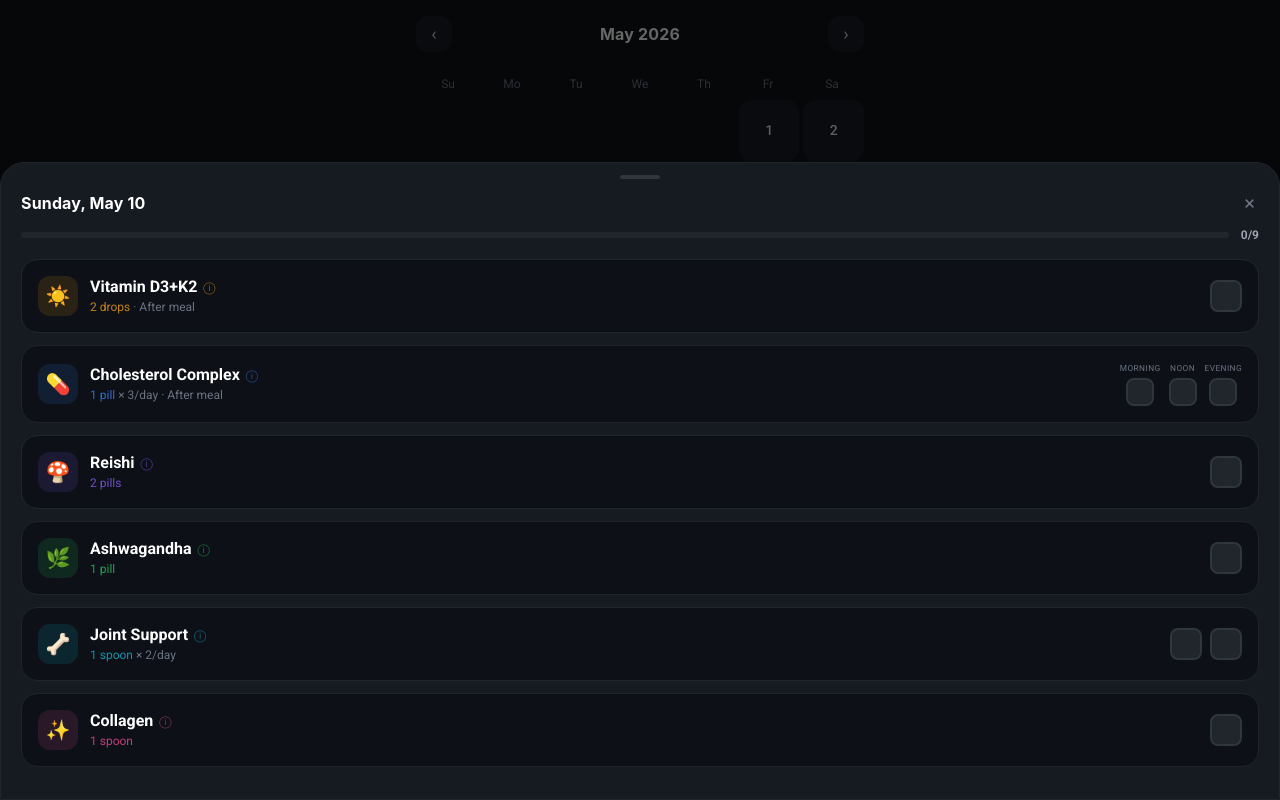
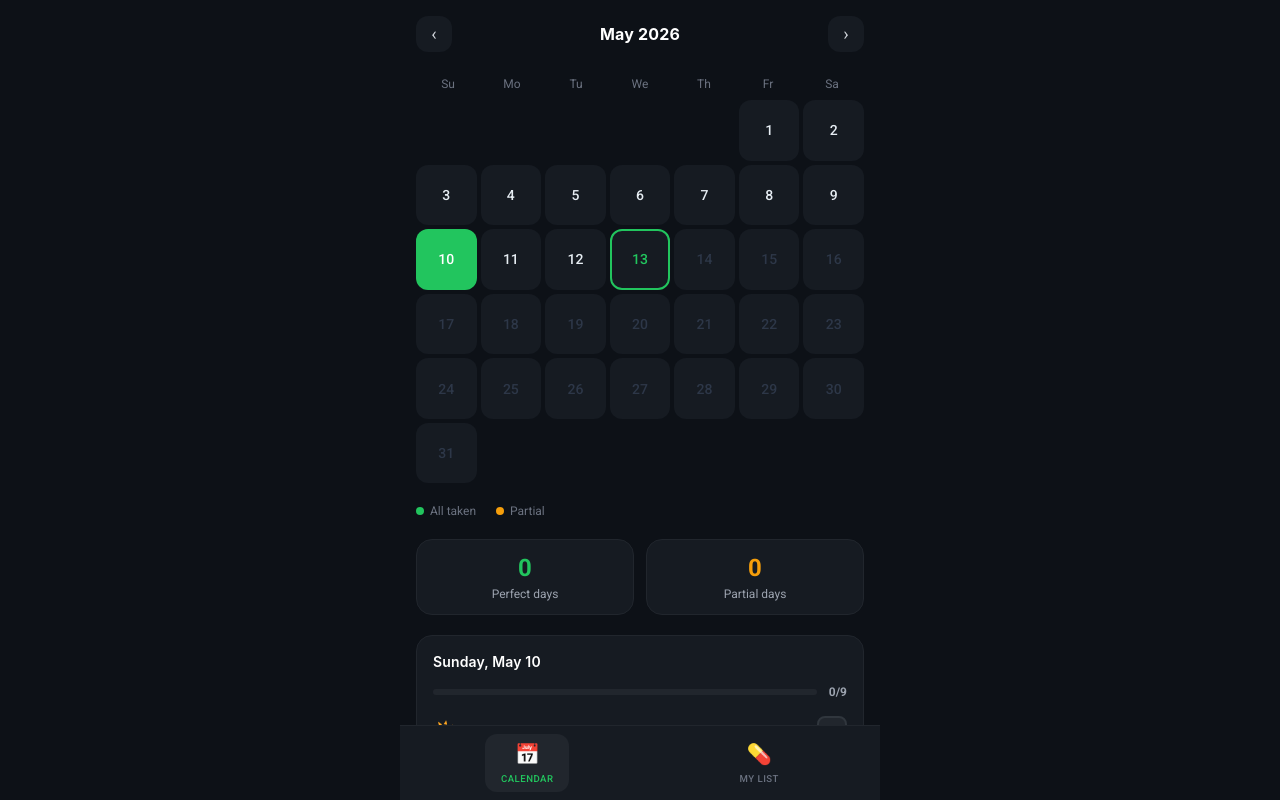
Before and after one commit to mhoust-create/Michal-test, a React (Vite) app: page / in a window 1280 px wide. Both pictures are taken after a click on the button "10". Built offline with nearby package versions, Linux system fonts and the light colour scheme.

Commit message:
Keep inline overview panel but add checkboxes for editing doses

```diff
--- a/src/components/CalendarView.jsx
+++ b/src/components/CalendarView.jsx
@@ -21,173 +21,13 @@ function getDayStatus(dateStr, supplements, log) {
   return 'partial';
 }
 
-function DaySheet({ dateStr, supplements, log, onToggle, onClose }) {
-  const [detailSupp, setDetailSupp] = useState(null);
-  const dayLog = log[dateStr] || {};
-
-  const totalDoses = supplements.reduce((sum, s) => sum + s.timesPerDay, 0);
-  const takenDoses = supplements.reduce((sum, s) => {
-    const sl = dayLog[s.id] || [];
-    return sum + sl.filter(Boolean).length;
-  }, 0);
-  const pct = totalDoses > 0 ? Math.round((takenDoses / totalDoses) * 100) : 0;
-  const allDone = takenDoses === totalDoses && totalDoses > 0;
-
-  const label = new Date(dateStr + 'T12:00:00').toLocaleDateString('en-US', {
-    weekday: 'long', month: 'long', day: 'numeric',
-  });
-
-  return (
-    <>
-      {/* Backdrop */}
-      <div
-        className="fixed inset-0 z-40"
-        style={{ background: 'rgba(0,0,0,0.6)' }}
-        onClick={onClose}
-      />
-
-      {/* Sheet */}
-      <div
-        className="fixed bottom-0 left-0 right-0 z-50 rounded-t-3xl slide-up"
-        style={{
-          background: '#161b22',
-          border: '1px solid #21262d',
-          maxHeight: '80vh',
-          display: 'flex',
-          flexDirection: 'column',
-          paddingBottom: 'max(24px, env(safe-area-inset-bottom, 24px))',
-        }}
-      >
-        {/* Handle */}
-        <div className="flex justify-center pt-3 pb-1 flex-shrink-0">
-          <div className="w-10 h-1 rounded-full" style={{ background: '#30363d' }} />
-        </div>
-
-        {/* Header */}
-        <div className="px-5 pt-2 pb-4 flex-shrink-0">
-          <div className="flex items-center justify-between mb-1">
-            <h2 className="font-bold text-white text-base">{label}</h2>
-            <button onClick={onClose} className="text-gray-500 text-xl leading-none px-1">×</button>
-          </div>
-          {/* Progress bar */}
-          <div className="flex items-center gap-3 mt-3">
-            <div className="flex-1 h-1.5 rounded-full" style={{ background: '#21262d' }}>
-              <div
-                className="h-1.5 rounded-full transition-all duration-500"
-                style={{ width: `${pct}%`, background: allDone ? '#22c55e' : '#3b82f6' }}
-              />
-            </div>
-            <span className="text-xs font-semibold tabular-nums" style={{ color: allDone ? '#22c55e' : '#9ca3af' }}>
-              {takenDoses}/{totalDoses}
-            </span>
-            {allDone && <span className="text-xs font-semibold text-green-400">All done!</span>}
-          </div>
-        </div>
-
-        {/* Supplement list */}
-        <div className="overflow-y-auto flex-1 px-5">
-          {supplements.length === 0 ? (
-            <p className="text-sm text-gray-500 text-center mt-8">No supplements in list</p>
-          ) : (
-            <div className="flex flex-col gap-3 pb-2">
-              {supplements.map(supp => {
-                const suppLog = dayLog[supp.id] || [];
-                const taken = suppLog.filter(Boolean).length;
-                const allTaken = taken === supp.timesPerDay;
-                const hasDetail = !!(supp.description || supp.dosageText);
-
-                return (
-                  <div
-                    key={supp.id}
-                    className="rounded-2xl p-4 transition-all"
-                    style={{
-                      background: '#0d1117',
-                      border: `1px solid ${allTaken ? supp.color + '50' : '#21262d'}`,
-                      opacity: allTaken ? 0.85 : 1,
-                    }}
-                  >
-                    <div className="flex items-center gap-3">
-                      <div
-                        className="w-10 h-10 rounded-xl flex items-center justify-center text-xl flex-shrink-0"
-                        style={{ background: supp.color + '20' }}
-                      >
-                        {supp.emoji}
-                      </div>
-
-                      <button className="flex-1 min-w-0 text-left" onClick={() => setDetailSupp(supp)}>
-                        <div className="flex items-center gap-1.5">
-                          <span
-                            className="font-semibold leading-tight truncate"
-                            style={{
-                              textDecoration: allTaken ? 'line-through' : 'none',
-                              color: allTaken ? '#6b7280' : '#fff',
-                            }}
-                          >
-                            {supp.name}
-                          </span>
-                          {hasDetail && (
-                            <span className="text-xs flex-shrink-0" style={{ color: supp.color + '90' }}>ⓘ</span>
-                          )}
-                        </div>
-                        <div className="text-xs text-gray-400 mt-0.5 truncate">
-                          <span style={{ color: supp.color + 'cc' }}>{supp.dose}</span>
-                          {supp.timesPerDay > 1 && <span className="text-gray-500"> × {supp.timesPerDay}/day</span>}
-                          {supp.note ? <span className="text-gray-500"> · {supp.note}</span> : null}
-                        </div>
-                      </button>
-
-                      {/* Dose checkboxes */}
-                      <div className="flex gap-2 flex-shrink-0">
-                        {Array.from({ length: supp.timesPerDay }).map((_, i) => {
-                          const checked = suppLog[i] === true;
-                          const lbl = supp.timeLabels?.[i];
-                          return (
-                            <div key={i} className="flex flex-col items-center gap-1">
-                              {lbl && (
-                                <span className="text-gray-500" style={{ fontSize: '0.52rem', textTransform: 'uppercase', letterSpacing: '0.05em' }}>
-                                  {lbl}
-                                </span>
-                              )}
-                              <button
-                                onClick={() => onToggle(dateStr, supp.id, i)}
-                                className="rounded-lg flex items-center justify-center transition-all active:scale-90"
-                                style={{
-                                  width: supp.timesPerDay > 2 ? 28 : 32,
-                                  height: supp.timesPerDay > 2 ? 28 : 32,
-                                  background: checked ? supp.color : '#21262d',
-                                  border: `2px solid ${checked ? supp.color : '#30363d'}`,
-                                }}
-                              >
-                                {checked && (
-                                  <svg width="14" height="14" viewBox="0 0 14 14" fill="none">
-                                    <path d="M2.5 7L5.5 10L11.5 4" stroke="white" strokeWidth="2" strokeLinecap="round" strokeLinejoin="round" />
-                                  </svg>
-                                )}
-                              </button>
-                            </div>
-                          );
-                        })}
-                      </div>
-                    </div>
-                  </div>
-                );
-              })}
-            </div>
-          )}
-        </div>
-      </div>
-
-      {detailSupp && <SupplementDetail supp={detailSupp} onClose={() => setDetailSupp(null)} />}
-    </>
-  );
-}
-
 export function CalendarView({ supplements, log, today, onToggle }) {
   const [viewDate, setViewDate] = useState(() => {
     const d = new Date(today);
     return new Date(d.getFullYear(), d.getMonth(), 1);
   });
   const [selectedDateStr, setSelectedDateStr] = useState(null);
+  const [detailSupp, setDetailSupp] = useState(null);
 
   const year = viewDate.getFullYear();
   const month = viewDate.getMonth();
@@ -215,6 +55,19 @@ export function CalendarView({ supplements, log, today, onToggle }) {
     if (st === 'partial') monthPartial.push(d);
   }
 
+  const selectedLog = selectedDateStr ? (log[selectedDateStr] || {}) : null;
+
+  // stats for selected day
+  let takenDoses = 0, totalDoses = 0;
+  if (selectedDateStr) {
+    totalDoses = supplements.reduce((sum, s) => sum + s.timesPerDay, 0);
+    takenDoses = supplements.reduce((sum, s) => {
+      const sl = (selectedLog?.[s.id] || []);
+      return sum + sl.filter(Boolean).length;
+    }, 0);
+  }
+  const allDone = totalDoses > 0 && takenDoses === totalDoses;
+
   return (
     <div className="p-4 pb-6">
       {/* Streak banner */}
@@ -237,17 +90,13 @@ export function CalendarView({ supplements, log, today, onToggle }) {
           onClick={prevMonth}
           className="w-9 h-9 rounded-xl flex items-center justify-center text-gray-300 text-lg"
           style={{ background: '#161b22' }}
-        >
-          ‹
-        </button>
+        >‹</button>
         <h2 className="text-base font-bold text-white">{monthName}</h2>
         <button
           onClick={nextMonth}
           className="w-9 h-9 rounded-xl flex items-center justify-center text-gray-300 text-lg"
           style={{ background: '#161b22' }}
-        >
-          ›
-        </button>
+        >›</button>
       </div>
 
       {/* Day headers */}
@@ -276,18 +125,13 @@ export function CalendarView({ supplements, log, today, onToggle }) {
               style={{
                 background: isSelected
                   ? '#22c55e'
-                  : status === 'full'
-                    ? '#22c55e22'
-                    : status === 'partial'
-                      ? '#f59e0b18'
-                      : '#161b22',
-                color: isSelected
-                  ? '#fff'
-                  : isFuture
-                    ? '#2d3748'
-                    : isToday
-                      ? '#22c55e'
-                      : '#e6edf3',
+                  : status === 'full' ? '#22c55e22'
+                  : status === 'partial' ? '#f59e0b18'
+                  : '#161b22',
+                color: isSelected ? '#fff'
+                  : isFuture ? '#2d3748'
+                  : isToday ? '#22c55e'
+                  : '#e6edf3',
                 border: isToday && !isSelected ? '2px solid #22c55e' : '2px solid transparent',
               }}
             >
@@ -313,11 +157,10 @@ export function CalendarView({ supplements, log, today, onToggle }) {
           <span className="w-2 h-2 rounded-full" style={{ background: '#f59e0b' }} />
           Partial
         </div>
-        <div className="ml-auto text-xs text-gray-600">Tap any day to edit</div>
       </div>
 
       {/* Month summary */}
-      <div className="grid grid-cols-2 gap-3">
+      <div className="grid grid-cols-2 gap-3 mb-5">
         <div className="rounded-2xl p-3 text-center" style={{ background: '#161b22', border: '1px solid #21262d' }}>
           <div className="text-2xl font-bold" style={{ color: '#22c55e' }}>{monthFull.length}</div>
           <div className="text-xs text-gray-400 mt-0.5">Perfect days</div>
@@ -328,16 +171,130 @@ export function CalendarView({ supplements, log, today, onToggle }) {
         </div>
       </div>
 
-      {/* Day detail sheet */}
+      {/* Selected day panel */}
       {selectedDateStr && (
-        <DaySheet
-          dateStr={selectedDateStr}
-          supplements={supplements}
-          log={log}
-          onToggle={onToggle}
-          onClose={() => setSelectedDateStr(null)}
-        />
+        <div className="rounded-2xl p-4 slide-up" style={{ background: '#161b22', border: '1px solid #21262d' }}>
+          {/* Day header + progress */}
+          <div className="flex items-center justify-between mb-3">
+            <h3 className="font-semibold text-white text-sm">
+              {new Date(selectedDateStr + 'T12:00:00').toLocaleDateString('en-US', {
+                weekday: 'long', month: 'long', day: 'numeric',
+              })}
+            </h3>
+            {allDone && <span className="text-xs font-semibold text-green-400">All done!</span>}
+          </div>
+          <div className="flex items-center gap-3 mb-4">
+            <div className="flex-1 h-1.5 rounded-full" style={{ background: '#21262d' }}>
+              <div
+                className="h-1.5 rounded-full transition-all duration-500"
+                style={{
+                  width: totalDoses > 0 ? `${Math.round((takenDoses / totalDoses) * 100)}%` : '0%',
+                  background: allDone ? '#22c55e' : '#3b82f6',
+                }}
+              />
+            </div>
+            <span className="text-xs font-semibold tabular-nums" style={{ color: allDone ? '#22c55e' : '#9ca3af' }}>
+              {takenDoses}/{totalDoses}
+            </span>
+          </div>
+
+          {/* Supplement rows with checkboxes */}
+          {supplements.length === 0 ? (
+            <p className="text-xs text-gray-500">No supplements in list</p>
+          ) : (
+            <div className="flex flex-col gap-3">
+              {supplements.map(supp => {
+                const sl = selectedLog?.[supp.id] || [];
+                const taken = sl.filter(Boolean).length;
+                const allTaken = taken === supp.timesPerDay;
+                const hasDetail = !!(supp.description || supp.dosageText);
+
+                return (
+                  <div key={supp.id} className="flex items-center gap-3">
+                    {/* Emoji */}
+                    <span className="text-lg flex-shrink-0">{supp.emoji}</span>
+
+                    {/* Name — tappable for detail */}
+                    <button
+                      className="flex-1 min-w-0 text-left"
+                      onClick={() => setDetailSupp(supp)}
+                    >
+                      <div className="flex items-center gap-1">
+                        <span
+                          className="text-sm truncate"
+                          style={{
+                            color: allTaken ? '#6b7280' : '#d1d5db',
+                            textDecoration: allTaken ? 'line-through' : 'none',
+                          }}
+                        >
+                          {supp.name}
+                        </span>
+                        {hasDetail && (
+                          <span className="text-xs flex-shrink-0" style={{ color: supp.color + '80' }}>ⓘ</span>
+                        )}
+                      </div>
+                    </button>
+
+                    {/* Dot indicators + count */}
+                    <div className="flex items-center gap-2 flex-shrink-0">
+                      <div className="flex gap-1">
+                        {Array.from({ length: supp.timesPerDay }).map((_, i) => (
+                          <span
+                            key={i}
+                            className="w-2 h-2 rounded-full"
+                            style={{ background: sl[i] ? supp.color : '#21262d' }}
+                          />
+                        ))}
+                      </div>
+                      <span
+                        className="text-xs font-semibold tabular-nums w-6 text-right"
+                        style={{ color: allTaken ? '#22c55e' : taken > 0 ? '#f59e0b' : '#4b5563' }}
+                      >
+                        {taken}/{supp.timesPerDay}
+                      </span>
+                    </div>
+
+                    {/* Checkboxes */}
+                    <div className="flex gap-1.5 flex-shrink-0">
+                      {Array.from({ length: supp.timesPerDay }).map((_, i) => {
+                        const checked = sl[i] === true;
+                        const lbl = supp.timeLabels?.[i];
+                        return (
+                          <div key={i} className="flex flex-col items-center gap-0.5">
+                            {lbl && (
+                              <span style={{ fontSize: '0.48rem', color: '#6b7280', textTransform: 'uppercase', letterSpacing: '0.04em' }}>
+                                {lbl}
+                              </span>
+                            )}
+                            <button
+                              onClick={() => onToggle(selectedDateStr, supp.id, i)}
+                              className="rounded-lg flex items-center justify-center transition-all active:scale-90"
+                              style={{
+                                width: supp.timesPerDay > 2 ? 26 : 30,
+                                height: supp.timesPerDay > 2 ? 26 : 30,
+                                background: checked ? supp.color : '#21262d',
+                                border: `2px solid ${checked ? supp.color : '#30363d'}`,
+                              }}
+                            >
+                              {checked && (
+                                <svg width="12" height="12" viewBox="0 0 14 14" fill="none">
+                                  <path d="M2.5 7L5.5 10L11.5 4" stroke="white" strokeWidth="2" strokeLinecap="round" strokeLinejoin="round" />
+                                </svg>
+                              )}
+                            </button>
+                          </div>
+                        );
+                      })}
+                    </div>
+                  </div>
+                );
+              })}
+            </div>
+          )}
+        </div>
       )}
+
+      {detailSupp && <SupplementDetail supp={detailSupp} onClose={() => setDetailSupp(null)} />}
     </div>
   );
 }
```
